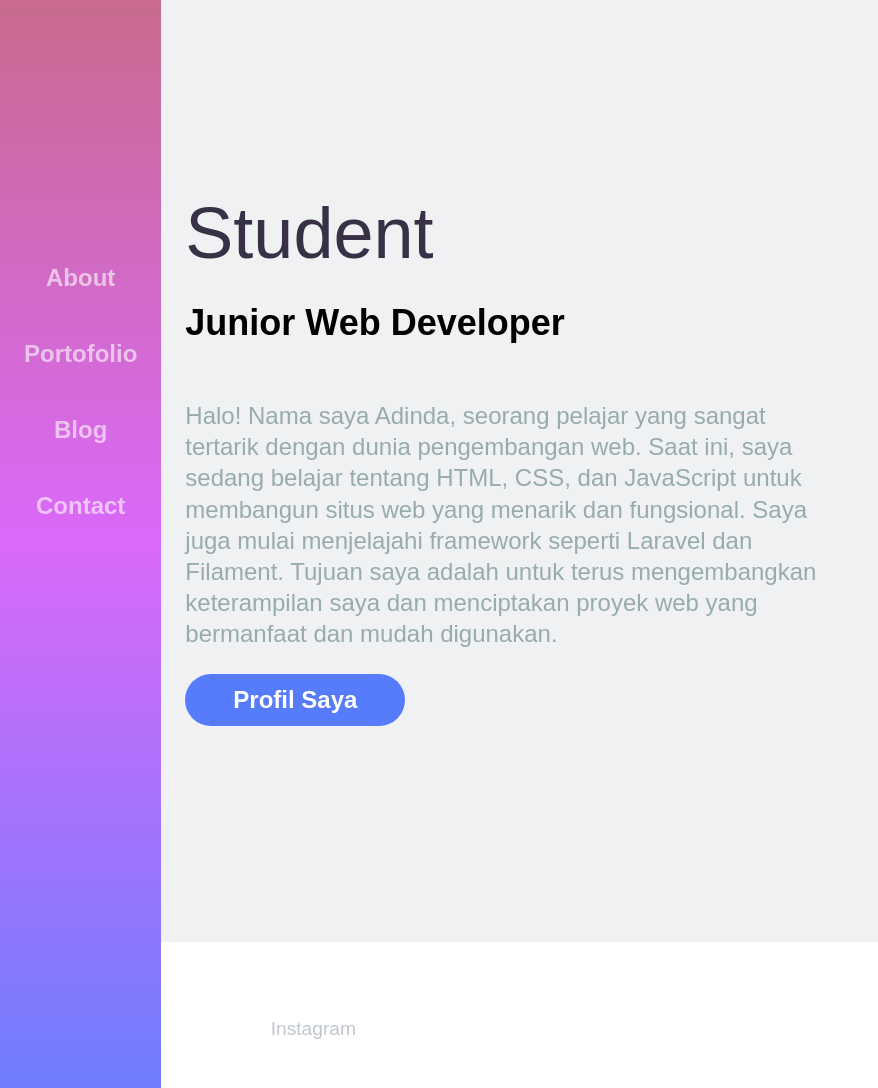
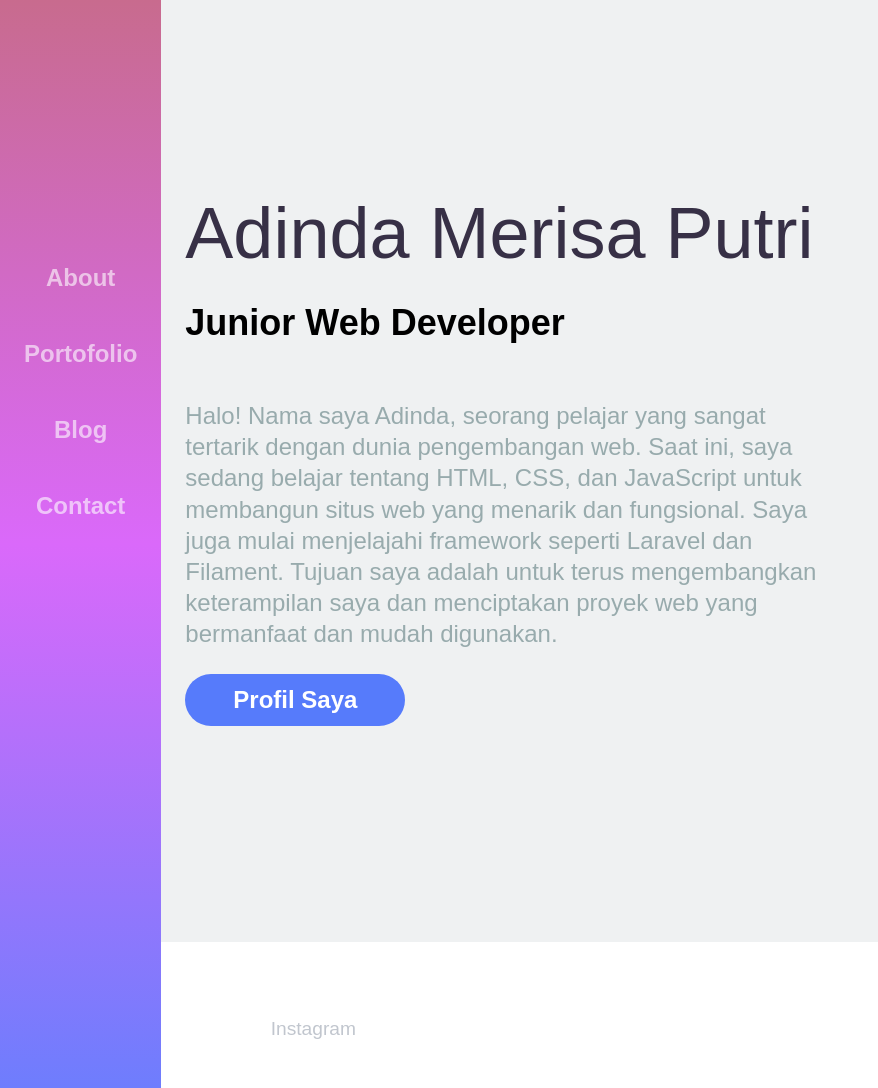
Before and after one commit to adinda1805/web, a plain HTML site: page index.html in a window 1280 px wide. Shown: the whole page, without its empty margins (0-878 px from the left). Drawn offline with Linux system fonts and the light colour scheme.

Commit message:
Update index.html

```diff
--- a/index.html
+++ b/index.html
@@ -23,7 +23,7 @@
         <section class="hero">
           <img src="online.png" alt="" />
           <div class="hero-content">
-            <h1>Student</h1>
+            <h1>Adinda Merisa Putri</h1>
             <br />
             <h2>Junior Web Developer</h2>
             <br /><br />
```
